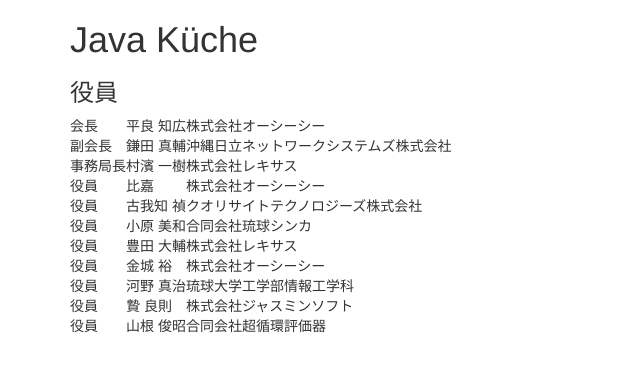
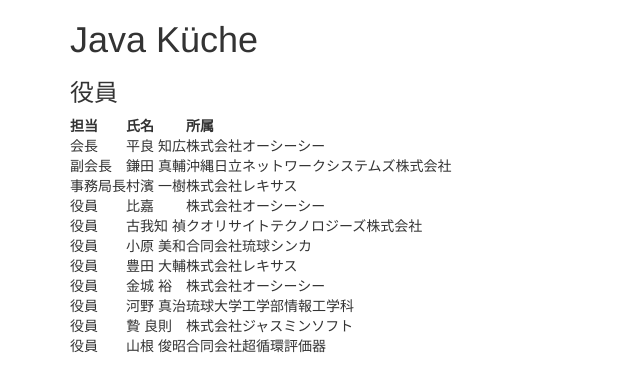
Before and after one commit to JavaKueche/javakueche.github.io, a Jekyll site: the page built from about.md, in a window 1280 px wide. Shown: the top 392 px of the page, without its empty margins (0-640 px from the left). Built offline with Jekyll 4.4.1, drawn with Linux system fonts in a browser that asks for light colours; nearby versions of some CDN libraries; Markdown is read by kramdown in place of the engine named in the settings.

Commit message:
Format table

```diff
--- a/about.md
+++ b/about.md
@@ -5,6 +5,8 @@ layout: default
 
 ### 役員
 
+担当     | 氏名      | 所属
+-------- | --------- | --------------------------------------------------------
 会長     | 平良 知広 | 株式会社オーシーシー
 副会長   | 鎌田 真輔 | 沖縄日立ネットワークシステムズ株式会社
 事務局長 | 村濱 一樹 | 株式会社レキサス
```
